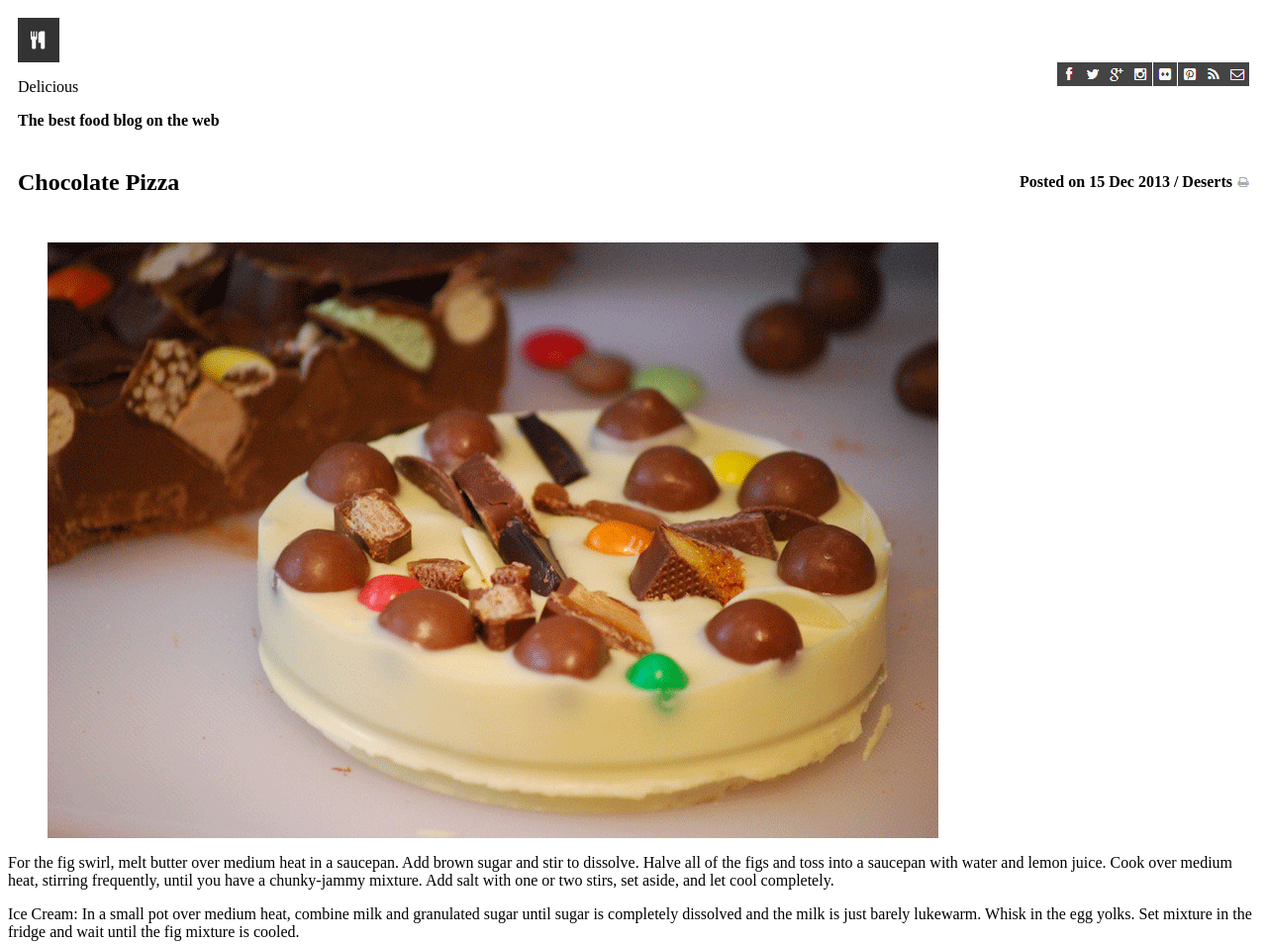
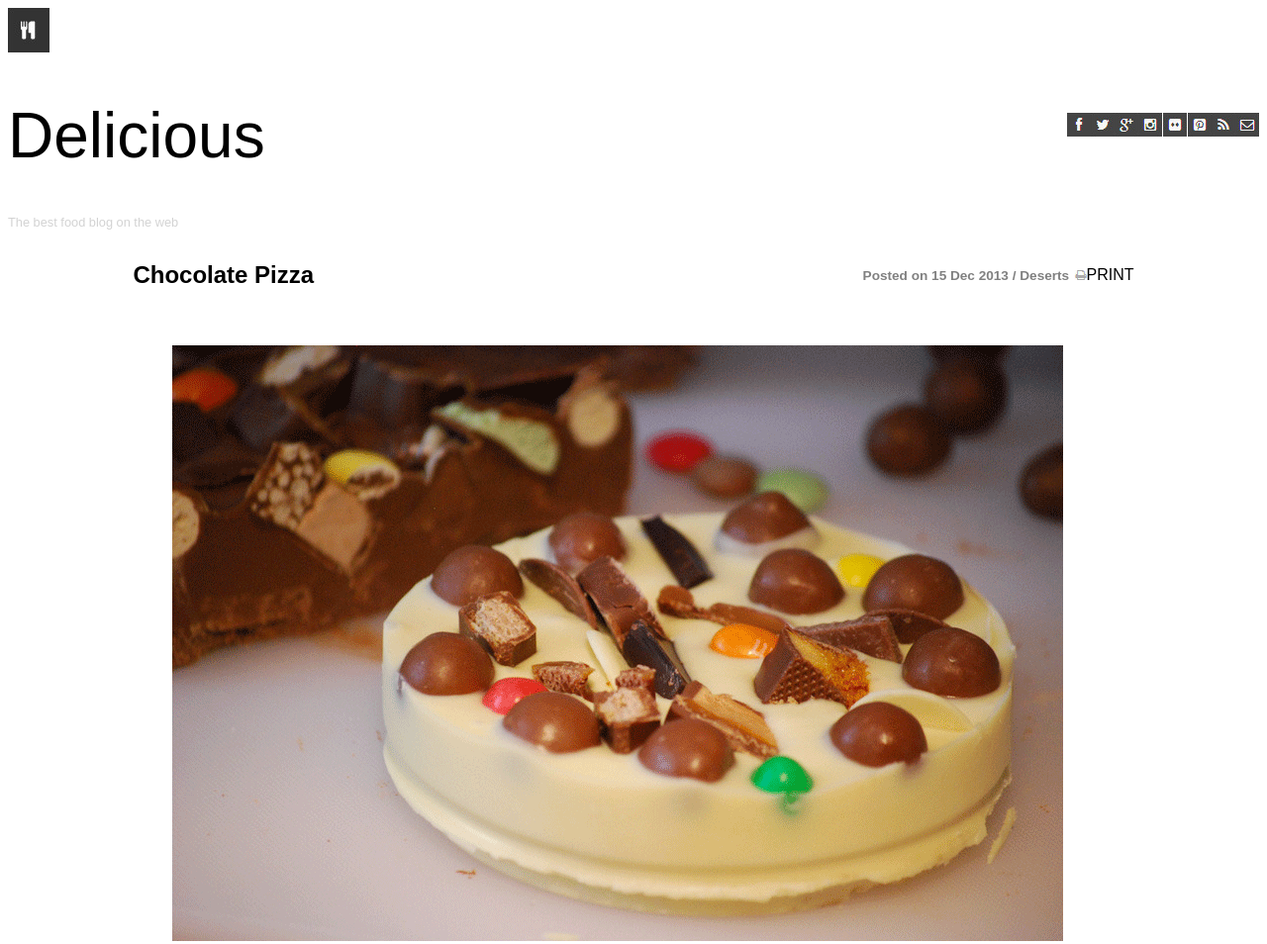
Before and after one commit to KristenSimmons/chocolate-pizza, a plain HTML site: page index.html in a window 1280 px wide. Shown: the top 954 px of the page at 99% size. Drawn offline with Linux system fonts and the light colour scheme; files that its build step writes are made by us from their sources; a web font is replaced by a local one.

Commit message:
final update

```diff
--- a/index.html
+++ b/index.html
@@ -1,8 +1,11 @@
+<!DOCTYPE html>
+<html lang="en">
 <head>
+  <meta charset="UTF-8">
+  <meta name="viewport" content="width=device-width, initial-scale=1.0">
   <title>Chocolate Pizza</title>
   <link href="https://fonts.googleapis.com/css?family=Patrick+Hand+SC|Yellowtail|Oswald" rel="stylesheet">
-  <link rel="stylesheet" href="css/reset.css" />
-  <link rel="stylesheet" href="css/style.css" />
+  <link rel="stylesheet" href="style.css" />
 </head>
 
 <body>
@@ -11,11 +14,11 @@
     <div class="left">
       <img src="img/logo.png" />
       <div>
-        <p>Delicious</p>
-        <strong>The best food blog on the web</strong>
+        <h1 id="hD">Delicious</h1>
+        <p id="phrase">The best food blog on the web</p>
       </div>
     </div>
-    <nav>
+    <nav id="icons">
       <img src="img/fb-icon.png" />
       <img src="img/twit-icon.png" />
       <img src="img/gp-icon.png" />
@@ -32,16 +35,16 @@
         <header>
           <h1>Chocolate Pizza</h1>
           <div>
-            <strong>Posted on 15 Dec 2013 / Deserts</strong>
-            <img src="img/print-icon.png" />
+            <strong class="date-posted">Posted on 15 Dec 2013 / Deserts</strong>
+            <a href="#" id="printButton"><img src="./img/print-icon.png"></a>PRINT
           </div>
         </header>
         <figure>
-          <img src="img/choco-pizza.png" />
+          <img class="recipe-image" src="img/choco-pizza.png" />
         </figure>
       </div>
     </section>
-    <section>
+    <section class="recipe-instructions">
       <p>
         For the fig swirl, melt butter over medium heat in a saucepan. Add brown sugar and stir to dissolve. Halve all
         of the figs and toss into a saucepan with water and lemon juice. Cook over medium heat, stirring frequently,
@@ -59,7 +62,7 @@
         before serving.
       </p>
     </section>
-    <section>
+    <section class="ingrediants">
       <figure>
         <img src="img/list-bg.png" />
       </figure>
--- a/style.css
+++ b/style.css
@@ -1,20 +1,77 @@
+body {
+  font-family: Arial, sans-serif;
+}
+
+
 header {
   display: flex;
   justify-content: space-between;
   align-items: center;
-  padding: 10px;
-  background-color: white;
+}
+
+nav {
+  display: flex;
+  align-items: center;
+}
+
+#hD {
+  font-family: "bello-pro", sans-serif;
+  font-size: 5vw;
+  font-weight: 400;
+  font-style: normal;
+}
+
+#phrase {
+  font-family: Arial, Helvetica, sans-serif;
+  color: lightgray;
+  font-size: 1vw;
+  margin-top: 0;
+}
+
+#icons {
+  list-style-type: none;
+  margin: 0;
+  padding: 0;
+}
+
+
+#title {
+  font-family: 'Franklin Gothic Medium', 'Arial Narrow', Arial, sans-serif;
+  font-weight: 300;
   color: black;
 }
 
-header nav {
-  flex-direction: row;
-  margin: 0;
-  padding: 0;
-  display: flex;
+main {
+  width: 80%;
+  margin: 0 auto;
 }
 
-header img {
-  max-width: 100px;
-  height: auto;
+article {
+  margin: 20px 0;
 }
+
+article h1 {
+  font-family: Impact, Haettenschweiler, 'Arial Narrow Bold', sans-serif;
+  color: black;
+}
+.date-posted {
+  color: grey;
+  font-size: 0.85em;
+}
+
+.recipe-image {
+  margin: 20px 0;
+}
+
+.recipe-instructions {
+  white-space: pre-line;
+  text-indent: 3em;
+  font-family: 'Times New Roman', Times, serif;
+  color: rgb(127, 127, 127);
+  white-space: pre-line;
+}
+
+.ingredients {
+  margin: 20px 0;
+  position: relative;
+}
```
